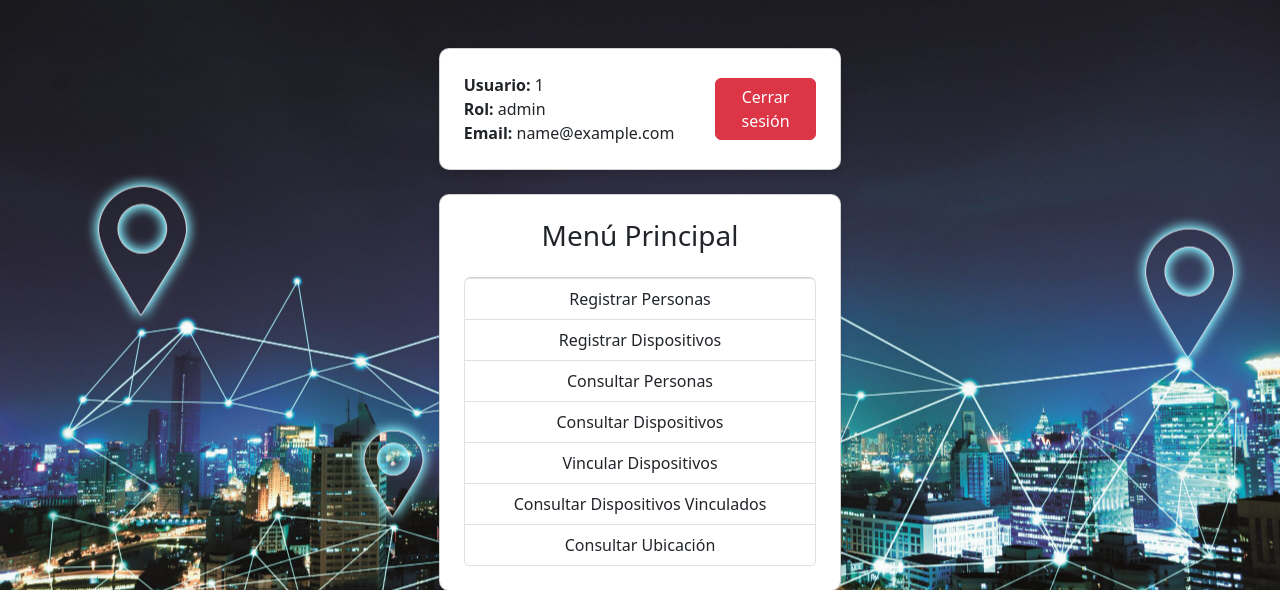
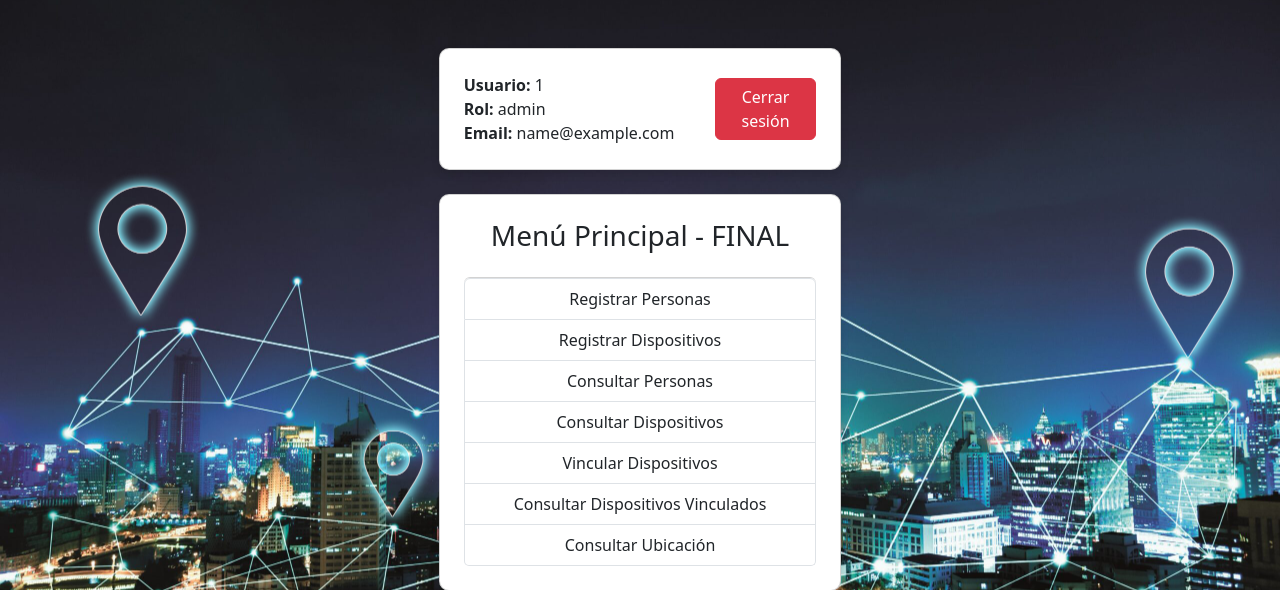
Before and after one commit to mauroaramirez/App4, a PHP site: page /app/public/views/home.php in a window 1280 px wide. Shown: the top 590 px of the page. Run offline with PHP 8.4, Linux system fonts and the light colour scheme; the visitor is signed in with stand-in values (Sample User, id 1).

Commit message:
Prueba primer commit

```diff
--- a/app/public/views/home.php
+++ b/app/public/views/home.php
@@ -54,7 +54,7 @@ if (isset($_SESSION['id'])) {
             <div class="row justify-content-center">
                 <div class="col-12 col-md-6 col-lg-4">
                     <div class="card p-4">
-                        <h3 class="mb-4 text-center">Menú Principal</h3>
+                        <h3 class="mb-4 text-center">Menú Principal - FINAL</h3>
                         <div class="list-group text-center">
                             <a href="./forms/formPersonas.php" class="list-group-item list-group-item-action fs-6">Registrar Personas</a>
                             <a href="./forms/formDispositivo.php" class="list-group-item list-group-item-action fs-6">Registrar Dispositivos</a>
```
